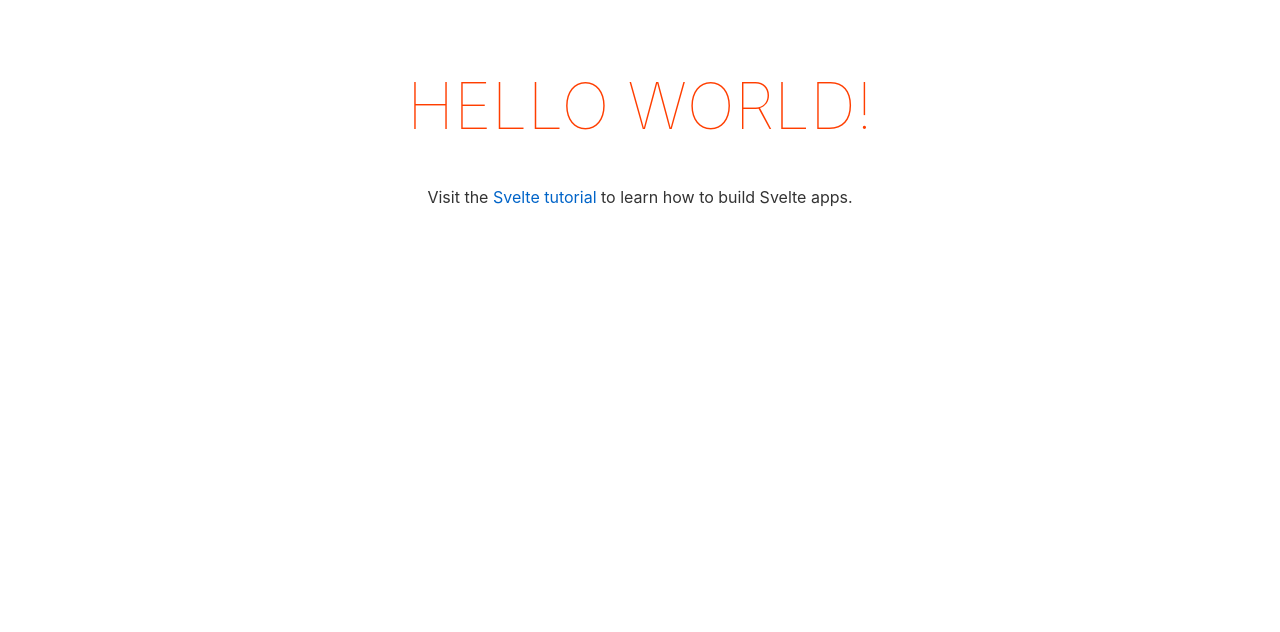
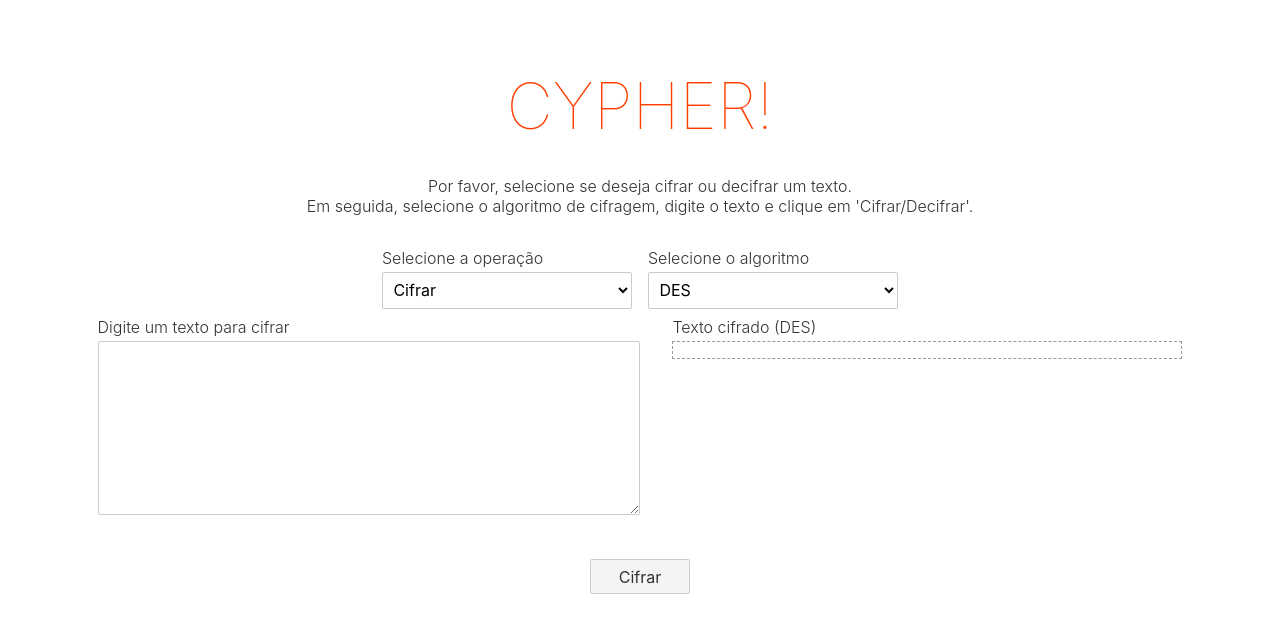
Before and after one commit to armr-dev/cypher-front, a Svelte app: page / in a window 1280 px wide. Shown: the top 632 px of the page. Built offline with nearby package versions, Linux system fonts and the light colour scheme.

Commit message:
:sparkles: creates the structure of the main page (without API)

```diff
--- a/src/App.svelte
+++ b/src/App.svelte
@@ -1,15 +1,61 @@
 <script>
-	export let name;
+	import TextField from "./Components/TextArea.svelte";
+	import Select from "./Components/Select.svelte";
+	import { algorithmOptions, operationOptions } from "./Models/SelectOptions.ts"
+	import Text from "./Components/Text.svelte";
+
+	let pureText = '';
+	let selectedAlgorithm = undefined;
+	let selectedOperation = undefined;
+	let textFieldLabel = `Digite um texto para cifrar`;
+
+	const a = (text) => {
+		if (text) {
+			return (`${text.slice(0, text.length - 1)}do`)
+		}
+		return '';
+	};
 </script>
 
 <main>
-	<h1>Hello {name}!</h1>
-	<p>Visit the <a href="https://svelte.dev/tutorial">Svelte tutorial</a> to learn how to build Svelte apps.</p>
+	<h1>Cypher!</h1>
+	<p>Por favor, selecione se deseja cifrar ou decifrar um texto.
+		<br>
+		Em seguida, selecione o algoritmo de cifragem, digite o texto e clique em 'Cifrar/Decifrar'.
+	</p>
+	<div class="select-wrapper">
+		<label>
+			<Select
+				label="Selecione a operação"
+				options={operationOptions}
+				bind:selectedValue={selectedOperation}
+			/>
+		</label>
+		<label>
+			<Select
+				label="Selecione o algoritmo"
+				options={algorithmOptions}
+				bind:selectedValue={selectedAlgorithm}
+			/>
+		</label>
+	</div>
+	<div class="text-wrapper">
+		<TextField
+			bind:value={pureText}
+			label={`Digite um texto para ${selectedOperation?.text.toLowerCase()}`}
+		/>
+		<Text text={pureText} label={`Texto ${a(selectedOperation?.text.toLowerCase())}  (${selectedAlgorithm?.text})`} />
+	</div>
+
+	<button>{selectedOperation?.text}</button>
 </main>
 
 <style>
 	main {
-		text-align: center;
+		display: flex;
+		flex-direction: column;
+		justify-content: center;
+		align-items: center;
 		padding: 1em;
 		max-width: 240px;
 		margin: 0 auto;
@@ -20,6 +66,30 @@
 		text-transform: uppercase;
 		font-size: 4em;
 		font-weight: 100;
+		margin-bottom: 1rem;
+	}
+
+	p {
+		font-weight: 300;
+		text-align: center;
+		margin-bottom: 2rem;
+	}
+
+	.select-wrapper {
+		display: flex;
+		flex-direction: row;
+		gap: 1rem;
+	}
+
+	.text-wrapper {
+		display: flex;
+		flex-direction: row;
+		gap: 2rem;
+	}
+
+	button {
+		margin-top: 2rem;
+		min-width: 100px;
 	}
 
 	@media (min-width: 640px) {
```
